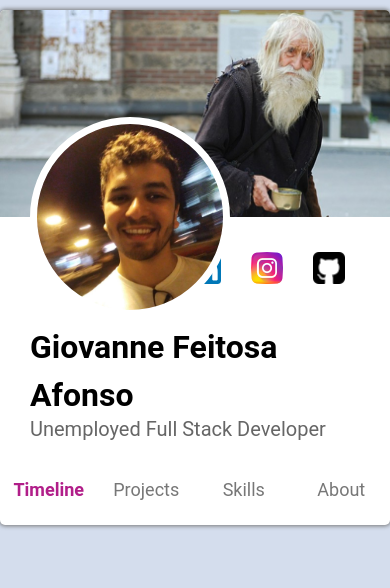
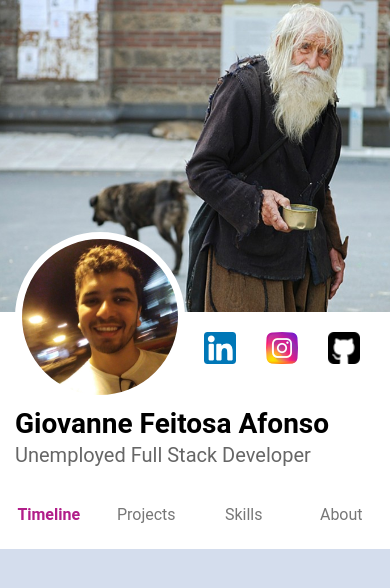
Before and after one commit to giovannefeitosa/my-social-portfolio, a Vue app: page / in a window 390 px wide. Shown: the top 588 px of the page. Built offline with nearby package versions, Linux system fonts and the light colour scheme.

Commit message:
Responsive profile header

```diff
--- /dev/null
+++ b/src/assets/scss/variables.scss
@@ -0,0 +1,4 @@
+$page_max_width: 700px;
+$lg: 715px;
+$sm: 450px;
+$xs: 375px;
--- a/src/components/Profile/ProfileHeader.vue
+++ b/src/components/Profile/ProfileHeader.vue
@@ -56,37 +56,124 @@
 </template>
 
 <style lang="scss">
+@import '@/assets/scss/variables.scss';
 @import '@/assets/scss/mixins.scss';
 
 .ProfileHeader {
-  margin-top: 10px;
-  margin-bottom: 30px;
   background: #fff;
-  border-radius: 5px;
-  overflow: hidden;
-  box-shadow: 0 0 4px 1px #777;
+
+  @media (min-width: $lg) {
+    margin-top: 10px;
+    margin-bottom: 30px;
+    box-shadow: 0 0 4px 1px #777;
+    border-radius: 5px;
+    overflow: hidden;
+  }
+
+  @media (min-width: $sm + 1) {
+    .profile-cover {
+      padding-top: 53%;
+    }
+    .profile-photo {
+      left: 30px;
+      top: -100px;
+      width: 200px;
+      height: 200px;
+    }
+    .profile-info {
+      padding: 30px;
+      padding-bottom: 15px;
+    }
+    .social-link {
+      padding: 5px 15px;
+    }
+    .user-title {
+      padding-top: 30px;
+      .username {
+        font-size: 32px;
+      }
+      .userstatus {
+        font-size: 20px;
+      }
+    }
+    .profile-nav-link {
+      font-size: 18px;
+    }
+  }
+
+  @media (min-width: $xs+1) and (max-width: $sm) {
+    .profile-cover {
+      padding-top: 80%;
+    }
+    .profile-photo {
+      left: 15px;
+      top: -80px;
+      width: 170px;
+      height: 170px;
+    }
+    .profile-info {
+      padding: 15px;
+    }
+    .social-link {
+      padding: 5px 15px;
+    }
+    .user-title {
+      padding-top: 30px;
+      .username {
+        font-size: 28px;
+      }
+      .userstatus {
+        font-size: 20px;
+      }
+    }
+    .profile-nav-link {
+      font-size: 16px;
+    }
+  }
+
+  @media (max-width: $xs) {
+    .profile-cover {
+      padding-top: 70%;
+    }
+    .profile-photo {
+      left: 10px;
+      top: -50px;
+      width: 130px;
+      height: 130px;
+    }
+    .profile-info {
+      padding: 15px;
+      padding-bottom: 5px;
+    }
+    .social-link {
+      padding: 5px 8px;
+    }
+    .user-title {
+      padding-top: 20px;
+      .username {
+        font-size: 23px;
+      }
+      .userstatus {
+        font-size: 17px;
+      }
+    }
+    .profile-nav-link {
+      font-size: 14px;
+    }
+  }
 
   .profile-cover {
     @include bgCover();
     width: 100%;
-    padding-top: 53%;
   }
 
   .profile-info {
     position: relative;
-    padding: 30px;
-    padding-bottom: 15px;
-    min-height: 150px;
   }
-
 
   .profile-photo {
     @include bgCover();
     position: absolute;
-    left: 30px;
-    top: -100px;
-    width: 200px;
-    height: 200px;
     border-radius: 100%;
     border: 7px solid #fff; // 7 is my fav number
   }
@@ -97,7 +184,6 @@
     .social-link {
       display: inline-block;
       vertical-align: top;
-      padding: 5px 15px;
       text-decoration: none;
       transition: transform .3s;
 
@@ -108,15 +194,11 @@
   }
 
   .user-title {
-    padding-top: 30px;
-
     .username {
-      font-size: 32px;
       font-weight: bold;
       line-height: 1.5em;
     }
     .userstatus {
-      font-size: 20px;
       color: #666;
       line-height: 1em;
     }
@@ -131,7 +213,6 @@
       padding: 25px 5px;
       text-align: center;
       text-decoration: none;
-      font-size: 18px;
       color: #777;
       transition: color .3s;
 
--- a/src/components/Profile/ProfileWrapper.vue
+++ b/src/components/Profile/ProfileWrapper.vue
@@ -5,8 +5,13 @@
 </template>
 
 <style lang="scss">
+@import '@/assets/scss/variables.scss';
+
 .ProfileWrapper {
   margin: auto;
-  max-width: 700px;
+
+  @media (min-width: $lg) {
+    max-width: $page_max_width;
+  }
 }
 </style>
```
Also changed, not shown: 6 other files (tests, documents, lock files or other folders).
